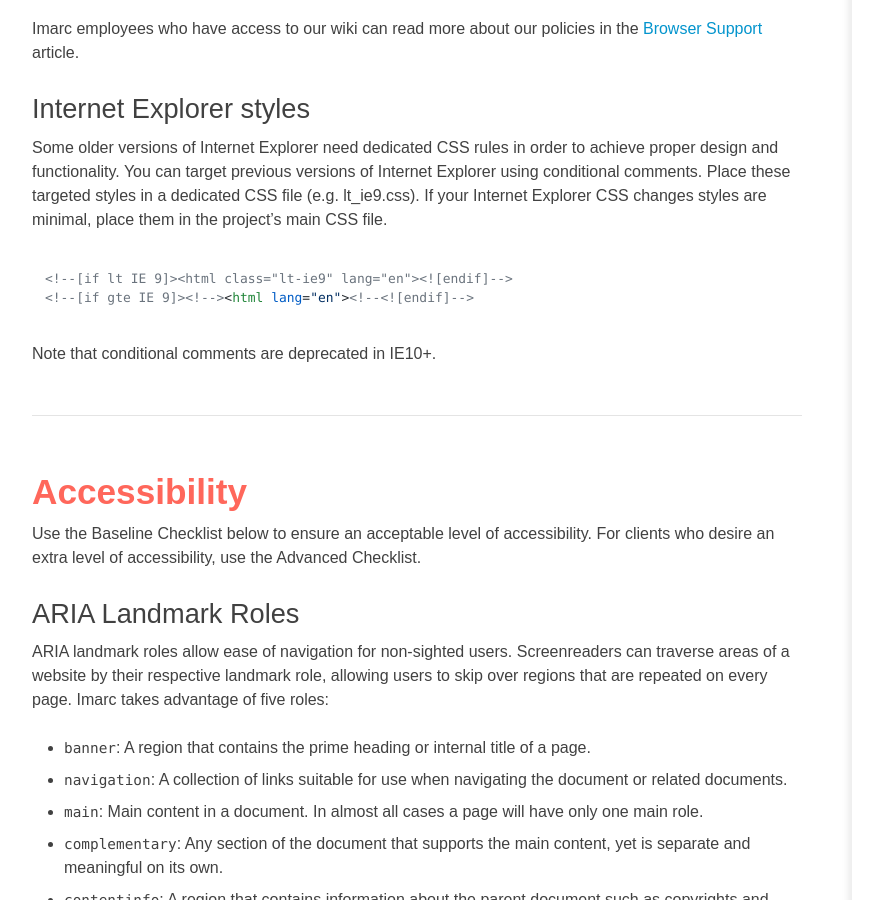
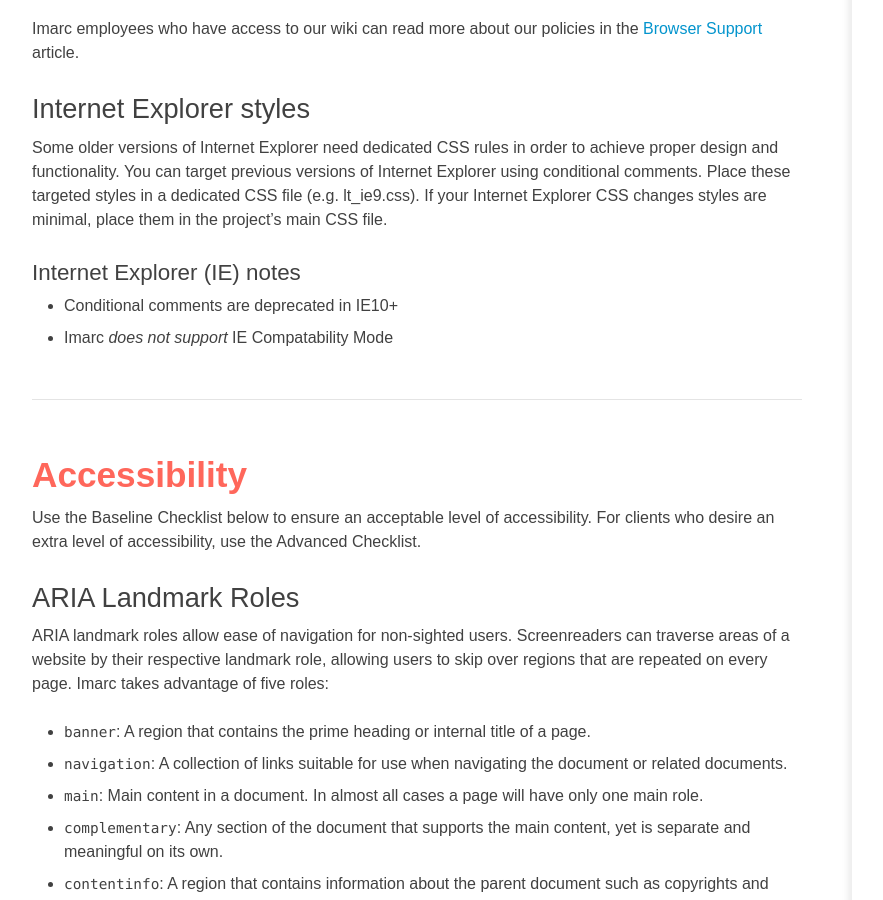
Before and after one commit to imarc/handbook, a Jekyll site: the page built from frontend.markdown, in a window 1280 px wide and 900 px high, scrolled down 22691 px. Shown: the whole window, without its empty margins (88-971 px from the left). Built offline with Jekyll 4.4.1, drawn with Linux system fonts in a browser that asks for light colours; nearby versions of some CDN libraries.

Commit message:
Remove IE conditional messaging. Add messaging for not supporing IE Compatibility Mode.

```diff
--- a/frontend.markdown
+++ b/frontend.markdown
@@ -870,10 +870,9 @@
 
 Some older versions of Internet Explorer need dedicated CSS rules in order to achieve proper design and functionality. You can target previous versions of Internet Explorer using conditional comments. Place these targeted styles in a dedicated CSS file (e.g. lt_ie9.css). If your Internet Explorer CSS changes styles are minimal, place them in the project’s main CSS file.
 
-	<!--[if lt IE 9]><html class="lt-ie9" lang="en"><![endif]-->
-	<!--[if gte IE 9]><!--><html lang="en"><!--<![endif]-->
-
-Note that conditional comments are deprecated in IE10+.
+#### Internet Explorer (IE) notes
+* Conditional comments are deprecated in IE10+
+* Imarc _does not support_ IE Compatability Mode
 
 ## Accessibility
 
```
